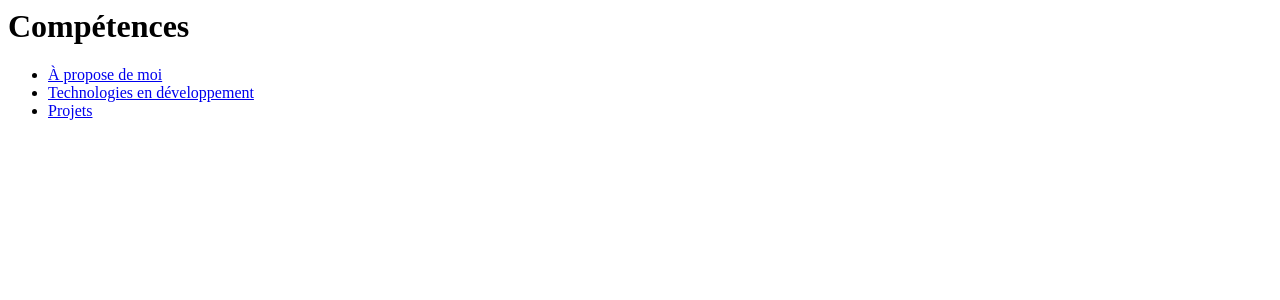
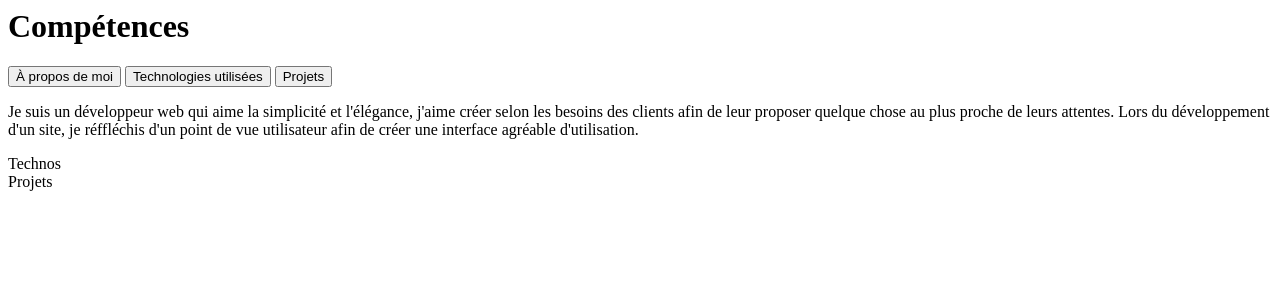
Before and after one commit to Willremi/portfolio_php, a PHP site: page / in a window 1280 px wide. Shown: the top 300 px of the page. Run offline with PHP 8.4, Linux system fonts and the light colour scheme.

Commit message:
mise à jour page compétences sur about

```diff
--- a/Views/competences/index.php
+++ b/Views/competences/index.php
@@ -1,15 +1,25 @@
 <?php $pageTitle = "Compétences" ?>
 <main id="competences" class="text-center rounded">
-    <h1>Compétences</h1>
-    <ul class="nav nav-tabs">
-        <li class="nav-item">
-            <a class="nav-link active" aria-current="page" id="tabs" href="#">À propose de moi</a>
-        </li>
-        <li class="nav-item">
-            <a class="nav-link" id="tabs" href="#">Technologies en développement</a>
-        </li>
-        <li class="nav-item">
-            <a class="nav-link" id="tabs" href="#">Projets</a>
-        </li>
-    </ul>
+    <h1 class="mb-3">Compétences</h1>
+    <nav class="mx-2">
+        <div class="nav nav-tabs" id="nav-tab" role="tablist">
+            <button class="nav-link active" id="about-tab" data-bs-toggle="tab" data-bs-target="#about" type="button" role="tab" aria-controls="about" aria-selected="true">À propos de moi</button>
+            <button class="nav-link" id="techno-tab" data-bs-toggle="tab" data-bs-target="#techno" type="button" role="tab" aria-controls="techno" aria-selected="false">Technologies utilisées</button>
+            <button class="nav-link" id="projet-tab" data-bs-toggle="tab" data-bs-target="#projet" type="button" role="tab" aria-controls="projet" aria-selected="false">Projets</button>
+        </div>
+    </nav>
+    <div class="tab-content mt-2" id="nav-tabContent">
+        <div class="tab-pane fade show active mx-4" id="about" role="tabpanel" aria-labelledby="about-tab">
+            <div class="row">
+                <div class="col-md-12 col-lg-6 bg-success">
+                    <p class="pt-2 pb-1">Je suis un développeur web qui aime la simplicité et l'élégance, j'aime créer selon les besoins des clients afin de leur proposer quelque chose au plus proche de leurs attentes. Lors du développement d'un site, je réffléchis d'un point de vue utilisateur afin de créer une interface agréable d'utilisation.</p>
+                </div>
+
+            </div>
+        </div>
+        <div class="tab-pane fade" id="techno" role="tabpanel" aria-labelledby="techno-tab">Technos</div>
+        <div class="tab-pane fade" id="projet" role="tabpanel" aria-labelledby="projet-tab">Projets</div>
+    </div>
+
+
 </main>
```
Also changed, not shown: Public/css/styles.css (+7 -3 lines).
